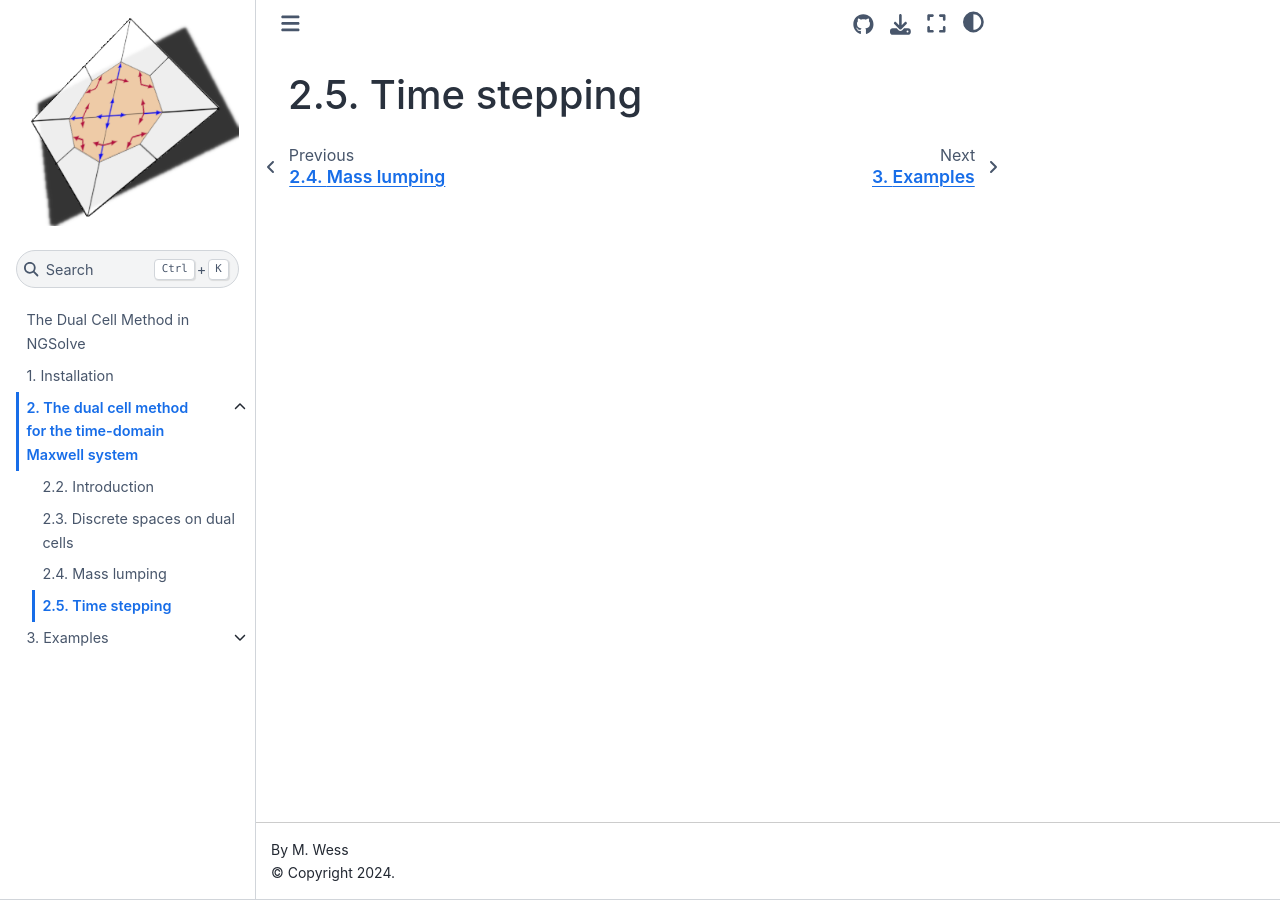
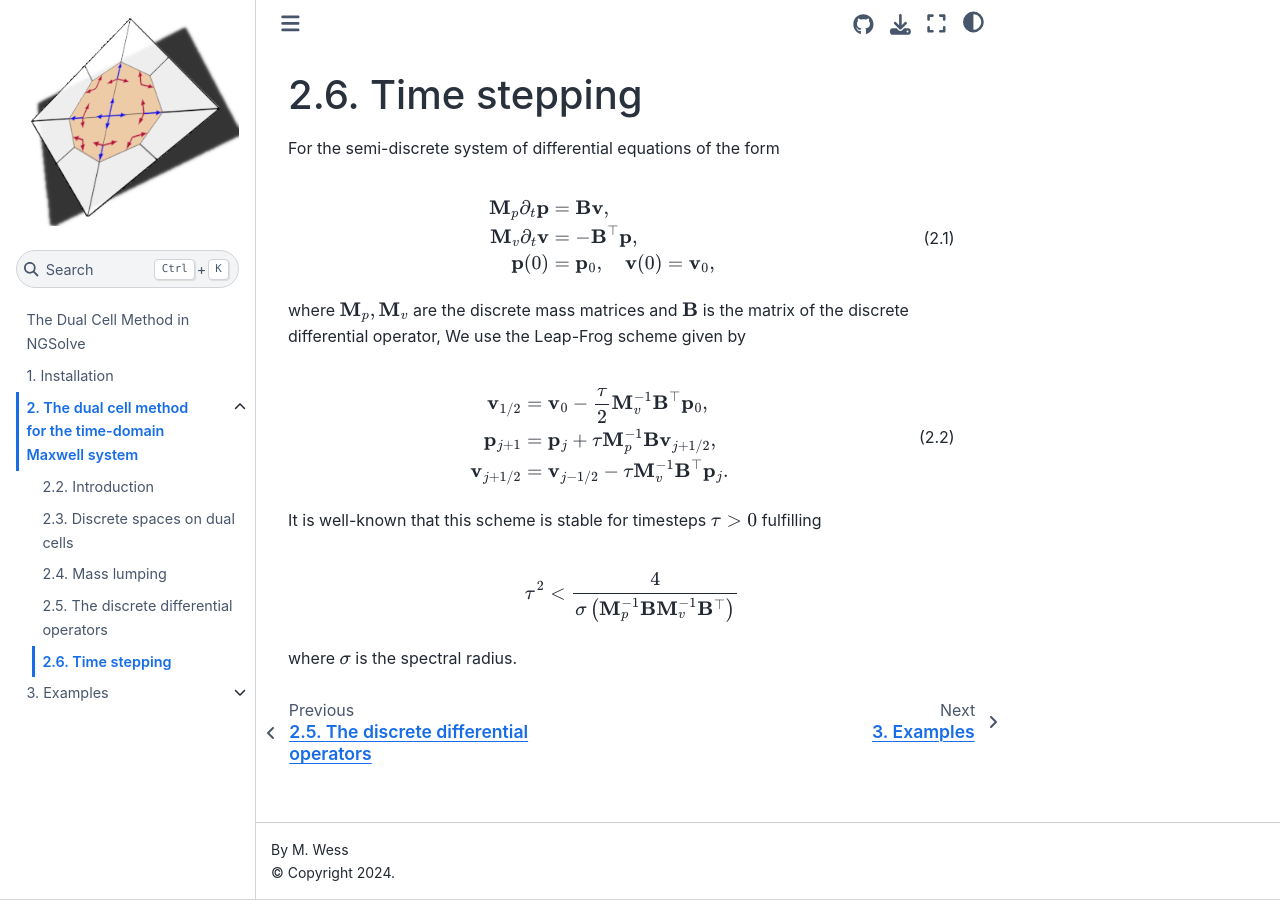
Before and after one commit to NGSolve/dcm, a Jupyter Book: the page built from docs/maxwell/time_stepping.md, in a window 1280 px wide. Built offline with Jupyter Book 1.0.4 settings and Sphinx 7.4.7 and the Sphinx Book theme 1.1.4, drawn with Linux system fonts in a browser that asks for light colours; pages that are not in the unit, such as notebooks, are missing from menus.

Commit message:
nearly finished book

````diff
--- a/docs/_config.yml
+++ b/docs/_config.yml
@@ -18,7 +18,7 @@ execute:
     - 'asdfadf'
     - '*resonator*'
     - '*qualitative*'
-    - 'mass_lumping*'
+      #- 'mass_lumping*'
 
 # Define the name of the latex output file for PDF builds
 latex:
--- a/docs/_toc.yml
+++ b/docs/_toc.yml
@@ -14,6 +14,7 @@ chapters:
       - file: maxwell/introduction
       - file: maxwell/hcurl
       - file: maxwell/mass_lumping
+      - file: maxwell/diffops
       - file: maxwell/time_stepping
       - file: maxwell/bibliography
   - file: examples
--- a/docs/maxwell/time_stepping.md
+++ b/docs/maxwell/time_stepping.md
@@ -1,2 +1,28 @@
 (time_stepping)=
-## Time stepping
+# Time stepping
+
+For the semi-discrete system of differential equations of the form
+
+```{math}
+:label: semi_disc_1o
+\begin{aligned}
+\mathbf M_p\partial_t{\mathbf p}&=\mathbf B\mathbf v,\\
+\mathbf M_v\partial_t{\mathbf v}&=-\mathbf B^\top\mathbf p,\\
+\mathbf p(0)&=\mathbf p_0,\quad {\mathbf v}(0)=\mathbf v_0,
+\end{aligned}
+```
+where $\mathbf M_p,\mathbf M_v$ are the discrete mass matrices and $\mathbf B$ is the matrix of the discrete differential operator,
+We use the Leap-Frog scheme given by
+```{math}
+:label: leap_frog
+\mathbf v_{1/2}&=\mathbf v_0 -\frac{\tau}{2} \mathbf M_v^{-1}\mathbf B^\top\mathbf p_0,\\
+\mathbf p_{j+1}&=\mathbf p_{j} +\tau \mathbf M_p^{-1}\mathbf B\mathbf v_{j+1/2},\\
+\mathbf v_{j+1/2}&=\mathbf v_{j-1/2} -\tau \mathbf M_v^{-1}\mathbf B^\top\mathbf p_j.
+```
+
+It is well-known that this scheme is stable for timesteps $\tau>0$ fulfilling
+
+```{math}
+\tau^2 < \frac{4}{\sigma \left( \mathbf M_p^{-1}\mathbf B\mathbf M_v^{-1}\mathbf B^\top \right)}
+```
+where $\sigma$ is the spectral radius.
````
Also changed, not shown: docs/maxwell/diffops.md (added, +161 -0 lines), docs/maxwell/mass_lumping.md (+0 -61 lines).
